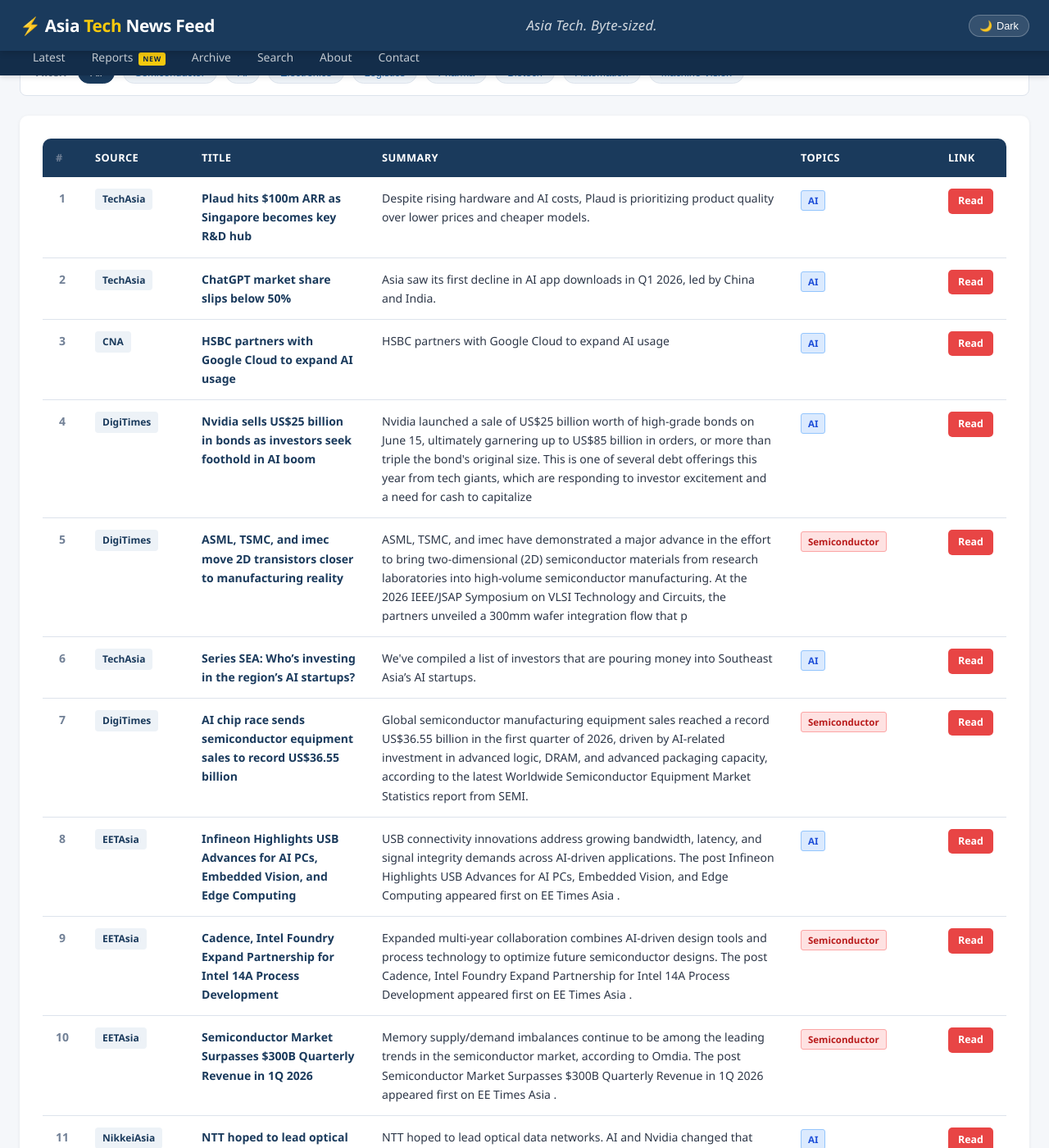
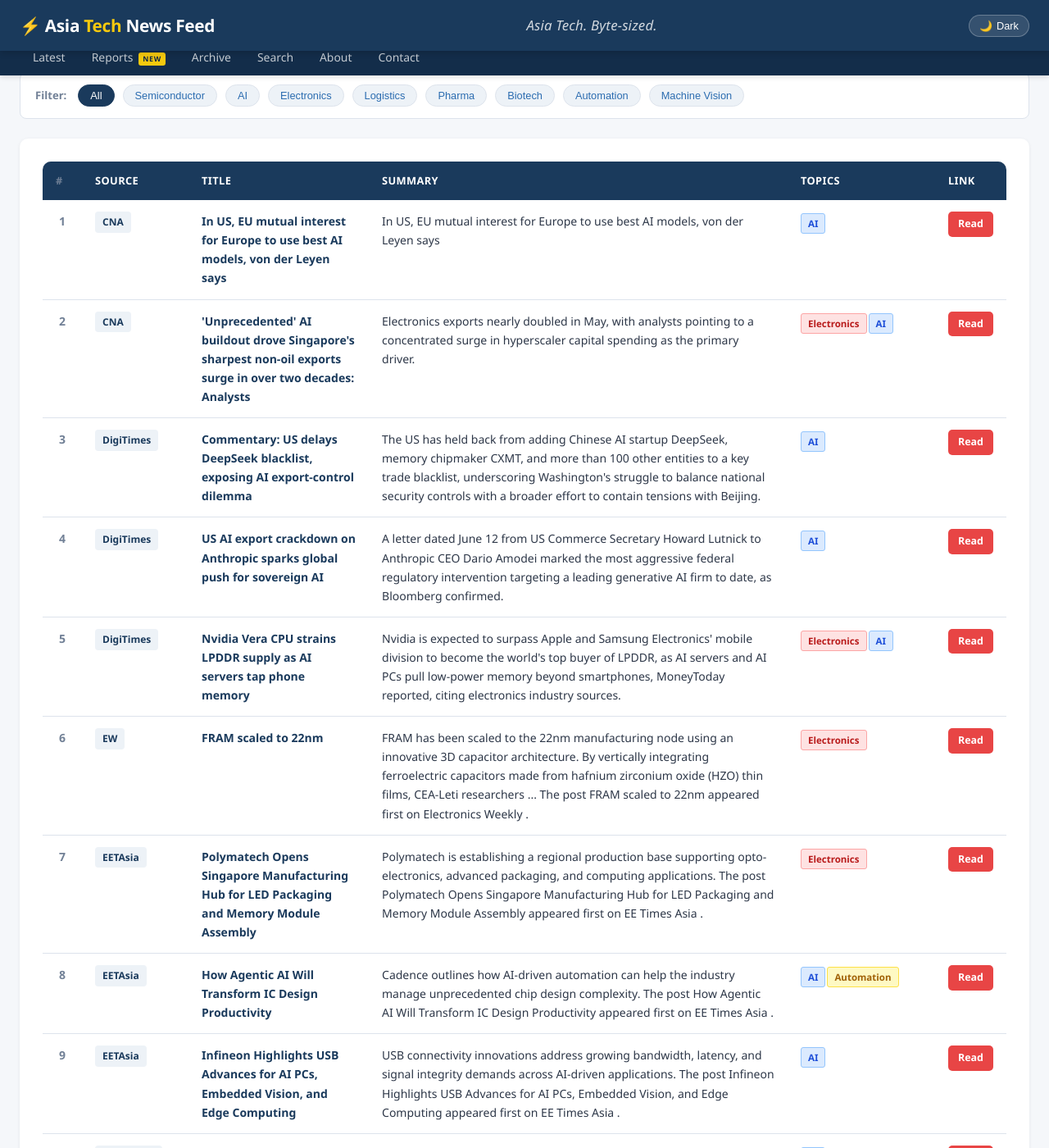
Before and after one commit to asiatechfeed/Asia-Tech-Feed, a Jekyll site: the page built from _posts/2026-06-17-asia-tech-news-digest.md, in a window 1280 px wide and 1400 px high, scrolled down 565 px. Shown: the whole window at 82% size. Built offline with Jekyll 4.4.1, drawn with Linux system fonts in a browser that asks for light colours; some of the changed text lies outside the part shown.

Commit message:
📰 News digest 2026-06-17 (15 articles)

```diff
--- a/_posts/2026-06-17-asia-tech-news-digest.md
+++ b/_posts/2026-06-17-asia-tech-news-digest.md
@@ -1,16 +1,16 @@
 ---
 layout: post
 title: "Asia Tech News Digest - June 17, 2026"
-date: 2026-06-17 08:24:34 +0800
-articles_count: 16
+date: 2026-06-17 21:02:49 +0800
+articles_count: 15
 sources_count: 6
-sources: ["CNA", "DigiTimes", "EETAsia", "KED", "NikkeiAsia", "TechAsia"]
+sources: ["CNA", "DigiTimes", "EETAsia", "EW", "KED", "NikkeiAsia"]
 csv_file: /assets/data/news-2026-06-17.tsv
-featured_title: "Plaud hits $100m ARR as Singapore becomes key R&D hub"
-featured_url: "https://www.techinasia.com/plaud-hits-us100m-arr-singapore-key-hub"
-featured_source: "TechAsia"
-featured_summary: "Despite rising hardware and AI costs, Plaud is prioritizing product quality over lower prices and cheaper models."
-featured_image: ""
+featured_title: "In US, EU mutual interest for Europe to use best AI models, von der Leyen says"
+featured_url: "https://www.channelnewsasia.com/business/in-us-eu-mutual-interest-europe-use-best-ai-models-von-der-leyen-says-6190421"
+featured_source: "CNA"
+featured_summary: "In US, EU mutual interest for Europe to use best AI models, von der Leyen says"
+featured_image: "https://dam.mediacorp.sg/image/upload/s--vMBns52X--/c_fill,g_auto,h_676,w_1200/fl_relative,g_south_east,l_mediacorp:cna:watermark:2024-04:reuters_1,w_0.1/f_auto,q_auto/v1/one-cms/core/2026-06-17T125503Z_1_LYNXMPEM5G12O_RTROPTP_3_G7-SUMMIT.JPG?itok=qiCYYhwT"
 ---
 
 <table class="news-table">
@@ -27,62 +27,70 @@ featured_image: ""
 <tbody>
 <tr>
   <td class="col-num">1</td>
-  <td class="col-source"><span class="source-badge">TechAsia</span></td>
-  <td class="col-title"><span class="article-title">Plaud hits $100m ARR as Singapore becomes key R&D hub</span></td>
-  <td class="col-summary">Despite rising hardware and AI costs, Plaud is prioritizing product quality over lower prices and cheaper models.</td>
+  <td class="col-source"><span class="source-badge">CNA</span></td>
+  <td class="col-title"><span class="article-title">In US, EU mutual interest for Europe to use best AI models, von der Leyen says</span></td>
+  <td class="col-summary">In US, EU mutual interest for Europe to use best AI models, von der Leyen says</td>
   <td class="col-tags"><span class="tag ai">AI</span></td>
-  <td class="col-link"><a class="btn-link" href="https://www.techinasia.com/plaud-hits-us100m-arr-singapore-key-hub" target="_blank" rel="noopener">Read</a></td>
+  <td class="col-link"><a class="btn-link" href="https://www.channelnewsasia.com/business/in-us-eu-mutual-interest-europe-use-best-ai-models-von-der-leyen-says-6190421" target="_blank" rel="noopener">Read</a></td>
 </tr>
 <tr>
   <td class="col-num">2</td>
-  <td class="col-source"><span class="source-badge">TechAsia</span></td>
-  <td class="col-title"><span class="article-title">ChatGPT market share slips below 50%</span></td>
-  <td class="col-summary">Asia saw its first decline in AI app downloads in Q1 2026, led by China and India.</td>
-  <td class="col-tags"><span class="tag ai">AI</span></td>
-  <td class="col-link"><a class="btn-link" href="https://www.techinasia.com/openai-plans-broader-chatgpt-app-redesign" target="_blank" rel="noopener">Read</a></td>
+  <td class="col-source"><span class="source-badge">CNA</span></td>
+  <td class="col-title"><span class="article-title">'Unprecedented' AI buildout drove Singapore's sharpest non-oil exports surge in over two decades: Analysts</span></td>
+  <td class="col-summary">Electronics exports nearly doubled in May, with analysts pointing to a concentrated surge in hyperscaler capital spending as the primary driver.</td>
+  <td class="col-tags"><span class="tag semi">Electronics</span><span class="tag ai">AI</span></td>
+  <td class="col-link"><a class="btn-link" href="https://www.channelnewsasia.com/singapore/ai-exports-artificial-intelligence-infrastructure-6190011" target="_blank" rel="noopener">Read</a></td>
 </tr>
 <tr>
   <td class="col-num">3</td>
-  <td class="col-source"><span class="source-badge">CNA</span></td>
-  <td class="col-title"><span class="article-title">HSBC partners with Google Cloud to expand AI usage</span></td>
-  <td class="col-summary">HSBC partners with Google Cloud to expand AI usage</td>
+  <td class="col-source"><span class="source-badge">DigiTimes</span></td>
+  <td class="col-title"><span class="article-title">Commentary: US delays DeepSeek blacklist, exposing AI export-control dilemma</span></td>
+  <td class="col-summary">The US has held back from adding Chinese AI startup DeepSeek, memory chipmaker CXMT, and more than 100 other entities to a key trade blacklist, underscoring Washington's struggle to balance national security controls with a broader effort to contain tensions with Beijing.</td>
   <td class="col-tags"><span class="tag ai">AI</span></td>
-  <td class="col-link"><a class="btn-link" href="https://www.channelnewsasia.com/business/hsbc-partners-google-cloud-expand-ai-usage-6188581" target="_blank" rel="noopener">Read</a></td>
+  <td class="col-link"><a class="btn-link" href="https://www.digitimes.com/news/a20260617VL216/deepseek-cxmt-entity-list-security-usa.html" target="_blank" rel="noopener">Read</a></td>
 </tr>
 <tr>
   <td class="col-num">4</td>
   <td class="col-source"><span class="source-badge">DigiTimes</span></td>
-  <td class="col-title"><span class="article-title">Nvidia sells US$25 billion in bonds as investors seek foothold in AI boom</span></td>
-  <td class="col-summary">Nvidia launched a sale of US$25 billion worth of high-grade bonds on June 15, ultimately garnering up to US$85 billion in orders, or more than triple the bond's original size. This is one of several debt offerings this year from tech giants, which are responding to investor excitement and a need for cash to capitalize </td>
+  <td class="col-title"><span class="article-title">US AI export crackdown on Anthropic sparks global push for sovereign AI</span></td>
+  <td class="col-summary">A letter dated June 12 from US Commerce Secretary Howard Lutnick to Anthropic CEO Dario Amodei marked the most aggressive federal regulatory intervention targeting a leading generative AI firm to date, as Bloomberg confirmed.</td>
   <td class="col-tags"><span class="tag ai">AI</span></td>
-  <td class="col-link"><a class="btn-link" href="https://www.digitimes.com/news/a20260616VL218/nvidia-funding-investment-ai.html" target="_blank" rel="noopener">Read</a></td>
+  <td class="col-link"><a class="btn-link" href="https://www.digitimes.com/news/a20260617VL200/anthropic-usa-ai-regulation-canada-eu.html" target="_blank" rel="noopener">Read</a></td>
 </tr>
 <tr>
   <td class="col-num">5</td>
   <td class="col-source"><span class="source-badge">DigiTimes</span></td>
-  <td class="col-title"><span class="article-title">ASML, TSMC, and imec move 2D transistors closer to manufacturing reality</span></td>
-  <td class="col-summary">ASML, TSMC, and imec have demonstrated a major advance in the effort to bring two-dimensional (2D) semiconductor materials from research laboratories into high-volume semiconductor manufacturing. At the 2026 IEEE/JSAP Symposium on VLSI Technology and Circuits, the partners unveiled a 300mm wafer integration flow that p</td>
-  <td class="col-tags"><span class="tag semi">Semiconductor</span></td>
-  <td class="col-link"><a class="btn-link" href="https://www.digitimes.com/news/a20260616VL216/tsmc-asml-imec-transistor-manufacturing-materials.html" target="_blank" rel="noopener">Read</a></td>
+  <td class="col-title"><span class="article-title">Nvidia Vera CPU strains LPDDR supply as AI servers tap phone memory</span></td>
+  <td class="col-summary">Nvidia is expected to surpass Apple and Samsung Electronics' mobile division to become the world's top buyer of LPDDR, as AI servers and AI PCs pull low-power memory beyond smartphones, MoneyToday reported, citing electronics industry sources.</td>
+  <td class="col-tags"><span class="tag semi">Electronics</span><span class="tag ai">AI</span></td>
+  <td class="col-link"><a class="btn-link" href="https://www.digitimes.com/news/a20260617VL219/nvidia-cpu-apple-capacity-samsung.html" target="_blank" rel="noopener">Read</a></td>
 </tr>
 <tr>
   <td class="col-num">6</td>
-  <td class="col-source"><span class="source-badge">TechAsia</span></td>
-  <td class="col-title"><span class="article-title">Series SEA: Who’s investing in the region’s AI startups?</span></td>
-  <td class="col-summary">We've compiled a list of investors that are pouring money into Southeast Asia’s AI startups.</td>
-  <td class="col-tags"><span class="tag ai">AI</span></td>
-  <td class="col-link"><a class="btn-link" href="https://www.techinasia.com/top-sea-investors-ai" target="_blank" rel="noopener">Read</a></td>
+  <td class="col-source"><span class="source-badge">EW</span></td>
+  <td class="col-title"><span class="article-title">FRAM scaled to 22nm</span></td>
+  <td class="col-summary">FRAM has been scaled to the 22nm manufacturing node using an innovative 3D capacitor architecture. By vertically integrating ferroelectric capacitors made from hafnium zirconium oxide (HZO) thin films, CEA-Leti researchers ... The post FRAM scaled to 22nm appeared first on Electronics Weekly .</td>
+  <td class="col-tags"><span class="tag semi">Electronics</span></td>
+  <td class="col-link"><a class="btn-link" href="https://www.electronicsweekly.com/news/business/fram-scaled-to-22nm-2026-06/" target="_blank" rel="noopener">Read</a></td>
 </tr>
 <tr>
   <td class="col-num">7</td>
-  <td class="col-source"><span class="source-badge">DigiTimes</span></td>
-  <td class="col-title"><span class="article-title">AI chip race sends semiconductor equipment sales to record US$36.55 billion</span></td>
-  <td class="col-summary">Global semiconductor manufacturing equipment sales reached a record US$36.55 billion in the first quarter of 2026, driven by AI-related investment in advanced logic, DRAM, and advanced packaging capacity, according to the latest Worldwide Semiconductor Equipment Market Statistics report from SEMI.</td>
-  <td class="col-tags"><span class="tag semi">Semiconductor</span></td>
-  <td class="col-link"><a class="btn-link" href="https://www.digitimes.com/news/a20260616VL217/ai-chip-semiconductors-equipment-investment-manufacturing-packaging.html" target="_blank" rel="noopener">Read</a></td>
+  <td class="col-source"><span class="source-badge">EETAsia</span></td>
+  <td class="col-title"><span class="article-title">Polymatech Opens Singapore Manufacturing Hub for LED Packaging and Memory Module Assembly</span></td>
+  <td class="col-summary">Polymatech is establishing a regional production base supporting opto-electronics, advanced packaging, and computing applications. The post Polymatech Opens Singapore Manufacturing Hub for LED Packaging and Memory Module Assembly appeared first on EE Times Asia .</td>
+  <td class="col-tags"><span class="tag semi">Electronics</span></td>
+  <td class="col-link"><a class="btn-link" href="https://www.eetasia.com/polymatech-opens-singapore-manufacturing-hub-for-led-packaging-and-memory-module-assembly/" target="_blank" rel="noopener">Read</a></td>
 </tr>
 <tr>
   <td class="col-num">8</td>
+  <td class="col-source"><span class="source-badge">EETAsia</span></td>
+  <td class="col-title"><span class="article-title">How Agentic AI Will Transform IC Design Productivity</span></td>
+  <td class="col-summary">Cadence outlines how AI-driven automation can help the industry manage unprecedented chip design complexity. The post How Agentic AI Will Transform IC Design Productivity appeared first on EE Times Asia .</td>
+  <td class="col-tags"><span class="tag ai">AI</span><span class="tag auto">Automation</span></td>
+  <td class="col-link"><a class="btn-link" href="https://www.eetasia.com/how-agentic-ai-will-transform-ic-design-productivity/" target="_blank" rel="noopener">Read</a></td>
+</tr>
+<tr>
+  <td class="col-num">9</td>
   <td class="col-source"><span class="source-badge">EETAsia</span></td>
   <td class="col-title"><span class="article-title">Infineon Highlights USB Advances for AI PCs, Embedded Vision, and Edge Computing</span></td>
   <td class="col-summary">USB connectivity innovations address growing bandwidth, latency, and signal integrity demands across AI-driven applications. The post Infineon Highlights USB Advances for AI PCs, Embedded Vision, and Edge Computing appeared first on EE Times Asia .</td>
@@ -90,23 +98,23 @@ featured_image: ""
   <td class="col-link"><a class="btn-link" href="https://www.eetasia.com/infineon-highlights-usb-advances-for-ai-pcs-embedded-vision-and-edge-computing/" target="_blank" rel="noopener">Read</a></td>
 </tr>
 <tr>
-  <td class="col-num">9</td>
-  <td class="col-source"><span class="source-badge">EETAsia</span></td>
-  <td class="col-title"><span class="article-title">Cadence, Intel Foundry Expand Partnership for Intel 14A Process Development</span></td>
-  <td class="col-summary">Expanded multi-year collaboration combines AI-driven design tools and process technology to optimize future semiconductor designs. The post Cadence, Intel Foundry Expand Partnership for Intel 14A Process Development appeared first on EE Times Asia .</td>
-  <td class="col-tags"><span class="tag semi">Semiconductor</span></td>
-  <td class="col-link"><a class="btn-link" href="https://www.eetasia.com/cadence-intel-foundry-expand-partnership-for-intel-14a-process-development/" target="_blank" rel="noopener">Read</a></td>
-</tr>
-<tr>
   <td class="col-num">10</td>
-  <td class="col-source"><span class="source-badge">EETAsia</span></td>
-  <td class="col-title"><span class="article-title">Semiconductor Market Surpasses $300B Quarterly Revenue in 1Q 2026</span></td>
-  <td class="col-summary">Memory supply/demand imbalances continue to be among the leading trends in the semiconductor market, according to Omdia. The post Semiconductor Market Surpasses $300B Quarterly Revenue in 1Q 2026 appeared first on EE Times Asia .</td>
-  <td class="col-tags"><span class="tag semi">Semiconductor</span></td>
-  <td class="col-link"><a class="btn-link" href="https://www.eetasia.com/semiconductor-market-surpasses-300b-quarterly-revenue-in-1q-2026/" target="_blank" rel="noopener">Read</a></td>
+  <td class="col-source"><span class="source-badge">NikkeiAsia</span></td>
+  <td class="col-title"><span class="article-title">Asian streaming services go big on microdramas and AI content</span></td>
+  <td class="col-summary">Asian streaming services go big on microdramas and AI content</td>
+  <td class="col-tags"><span class="tag ai">AI</span></td>
+  <td class="col-link"><a class="btn-link" href="https://asia.nikkei.com/business/technology/artificial-intelligence/asian-streaming-services-go-big-on-microdramas-and-ai-content" target="_blank" rel="noopener">Read</a></td>
 </tr>
 <tr>
   <td class="col-num">11</td>
+  <td class="col-source"><span class="source-badge">NikkeiAsia</span></td>
+  <td class="col-title"><span class="article-title">Chinese electronics maker Longcheer bets on US growth</span></td>
+  <td class="col-summary">Chinese electronics maker Longcheer bets on US growth</td>
+  <td class="col-tags"><span class="tag semi">Electronics</span></td>
+  <td class="col-link"><a class="btn-link" href="https://asia.nikkei.com/spotlight/supply-chain/chinese-electronics-maker-longcheer-bets-on-us-growth" target="_blank" rel="noopener">Read</a></td>
+</tr>
+<tr>
+  <td class="col-num">12</td>
   <td class="col-source"><span class="source-badge">NikkeiAsia</span></td>
   <td class="col-title"><span class="article-title">NTT hoped to lead optical data networks. AI and Nvidia changed that</span></td>
   <td class="col-summary">NTT hoped to lead optical data networks. AI and Nvidia changed that</td>
@@ -114,23 +122,7 @@ featured_image: ""
   <td class="col-link"><a class="btn-link" href="https://asia.nikkei.com/business/technology/ntt-hoped-to-lead-optical-data-networks.-ai-and-nvidia-changed-that" target="_blank" rel="noopener">Read</a></td>
 </tr>
 <tr>
-  <td class="col-num">12</td>
-  <td class="col-source"><span class="source-badge">NikkeiAsia</span></td>
-  <td class="col-title"><span class="article-title">Why Kioxia is going easy on capex despite AI memory boom</span></td>
-  <td class="col-summary">Why Kioxia is going easy on capex despite AI memory boom</td>
-  <td class="col-tags"><span class="tag ai">AI</span></td>
-  <td class="col-link"><a class="btn-link" href="https://asia.nikkei.com/business/tech/semiconductors/why-kioxia-is-going-easy-on-capex-despite-ai-memory-boom" target="_blank" rel="noopener">Read</a></td>
-</tr>
-<tr>
   <td class="col-num">13</td>
-  <td class="col-source"><span class="source-badge">NikkeiAsia</span></td>
-  <td class="col-title"><span class="article-title">Japan ride-hailing app Go races toward robotaxis after successful IPO</span></td>
-  <td class="col-summary">Japan ride-hailing app Go races toward robotaxis after successful IPO</td>
-  <td class="col-tags"><span class="tag auto">Automation</span></td>
-  <td class="col-link"><a class="btn-link" href="https://asia.nikkei.com/business/markets/ipo/japan-ride-hailing-app-go-races-toward-robotaxis-after-successful-ipo" target="_blank" rel="noopener">Read</a></td>
-</tr>
-<tr>
-  <td class="col-num">14</td>
   <td class="col-source"><span class="source-badge">KED</span></td>
   <td class="col-title"><span class="article-title">AI trade isn’t just about tech stocks but also power, TCW says</span></td>
   <td class="col-summary">The artificial intelligence boom has sent investors racing into chipmakers, cloud providers and megacap technology stocks, but a more durable opportun</td>
@@ -138,7 +130,7 @@ featured_image: ""
   <td class="col-link"><a class="btn-link" href="https://www.kedglobal.com/asset-management/newsView/ked202606010002" target="_blank" rel="noopener">Read</a></td>
 </tr>
 <tr>
-  <td class="col-num">15</td>
+  <td class="col-num">14</td>
   <td class="col-source"><span class="source-badge">KED</span></td>
   <td class="col-title"><span class="article-title">No career ambition, no ego: AI plays devil's advocate at Audax Private Equity</span></td>
   <td class="col-summary">Generative AI is challenging traditional investment theses, acting as a devil's advocate to sharpen decision-making, particularly when it comes to ass</td>
@@ -146,7 +138,7 @@ featured_image: ""
   <td class="col-link"><a class="btn-link" href="https://www.kedglobal.com/private-equity/newsView/ked202603120002" target="_blank" rel="noopener">Read</a></td>
 </tr>
 <tr>
-  <td class="col-num">16</td>
+  <td class="col-num">15</td>
   <td class="col-source"><span class="source-badge">KED</span></td>
   <td class="col-title"><span class="article-title">EuBiologics partners with Korea's health agency to develop Nipah virus vaccine candidate</span></td>
   <td class="col-summary">EuBiologics Co., South Korea's vaccine-focused biotechnology company, is developing a vaccine candidate against the Nipah virus, an infectious disease</td>
```
Also changed, not shown: _digest_meta.json (+16 -16 lines), assets/data/news-2026-06-17.tsv (+15 -16 lines), assets/data/search-index.json.
